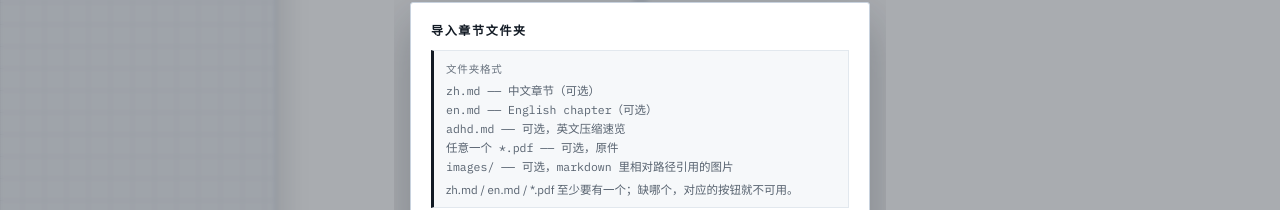
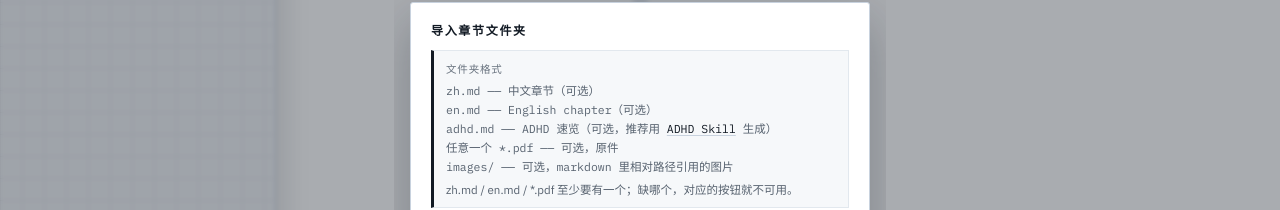
Before and after one commit to jsun969/bilingual-reader, a React (Vite) app: page / in a window 1280 px wide. Both pictures are taken after a click on the button "导入文件夹". Shown: the part 138-348 px from the top of the page. Built offline with nearby package versions, Linux system fonts and the light colour scheme; what marked-footnote would draw is missing.

Commit message:
feat: 弹窗「文件夹格式」的 adhd.md 一行改成指向 i-have-adhd 的 ADHD Skill 链接

```diff
--- a/src/components/ImportDialog.tsx
+++ b/src/components/ImportDialog.tsx
@@ -178,8 +178,18 @@ export function ImportDialog({ mode, chapter, onClose }: ImportDialogProps) {
             <div className="dialog-format">
               <p className="dialog-format-title">{COPY.dialogFormatTitle}</p>
               <ul>
-                {COPY.dialogFormatLines.map((line) => (
-                  <li key={line}>{line}</li>
+                {COPY.dialogFormatLines.map((parts, index) => (
+                  <li key={index}>
+                    {parts.map((part, i) =>
+                      typeof part === 'string' ? (
+                        part
+                      ) : (
+                        <a key={i} href={part.href} target="_blank" rel="noreferrer">
+                          {part.label}
+                        </a>
+                      ),
+                    )}
+                  </li>
                 ))}
               </ul>
               <p className="dialog-format-tip">{COPY.dialogFormatTip}</p>
--- a/src/copy.ts
+++ b/src/copy.ts
@@ -64,12 +64,17 @@ export const COPY = {
   dialogRenameTitle: '重命名这一章',
   dialogRelinkTitle: '重新选择文件夹',
   dialogFormatTitle: '文件夹格式',
+  /* 每行是若干片段拼的：字符串就是纯文本，`{ label, href }` 渲染成链接。 */
   dialogFormatLines: [
-    'zh.md —— 中文章节（可选）',
-    'en.md —— English chapter（可选）',
-    'adhd.md —— 可选，英文压缩速览',
-    '任意一个 *.pdf —— 可选，原件',
-    'images/ —— 可选，markdown 里相对路径引用的图片',
+    ['zh.md —— 中文章节（可选）'],
+    ['en.md —— English chapter（可选）'],
+    [
+      'adhd.md —— ADHD 速览（可选，推荐用 ',
+      { label: 'ADHD Skill', href: ADHD_SKILL_URL },
+      ' 生成）',
+    ],
+    ['任意一个 *.pdf —— 可选，原件'],
+    ['images/ —— 可选，markdown 里相对路径引用的图片'],
   ],
   dialogFormatTip: 'zh.md / en.md / *.pdf 至少要有一个；缺哪个，对应的按钮就不可用。',
   dialogPick: '选择文件夹',
--- a/src/styles/dialog.css
+++ b/src/styles/dialog.css
@@ -61,6 +61,19 @@
   font-family: var(--font-mono);
   font-size: 11.5px;
   color: var(--ink-soft);
+}
+
+/* The one link in the list (the skill that writes adhd.md): `a` inherits colour
+   globally, so it needs its own underline to read as clickable. */
+.dialog-format a {
+  color: var(--ink);
+  text-decoration: underline;
+  text-decoration-color: var(--rule);
+  text-underline-offset: 2px;
+}
+
+.dialog-format a:hover {
+  text-decoration-color: currentColor;
 }
 
 .dialog-format-tip {
```
